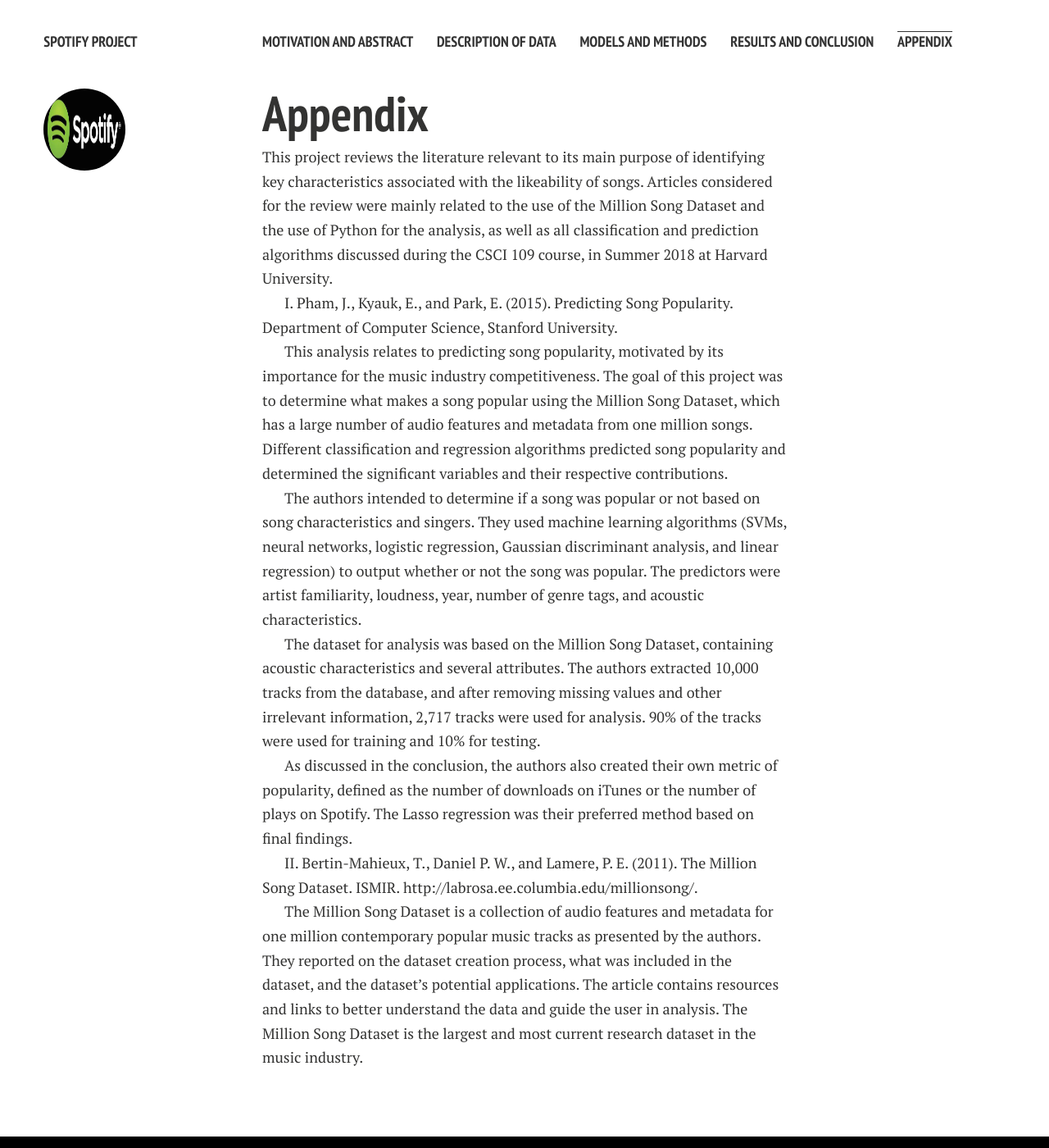
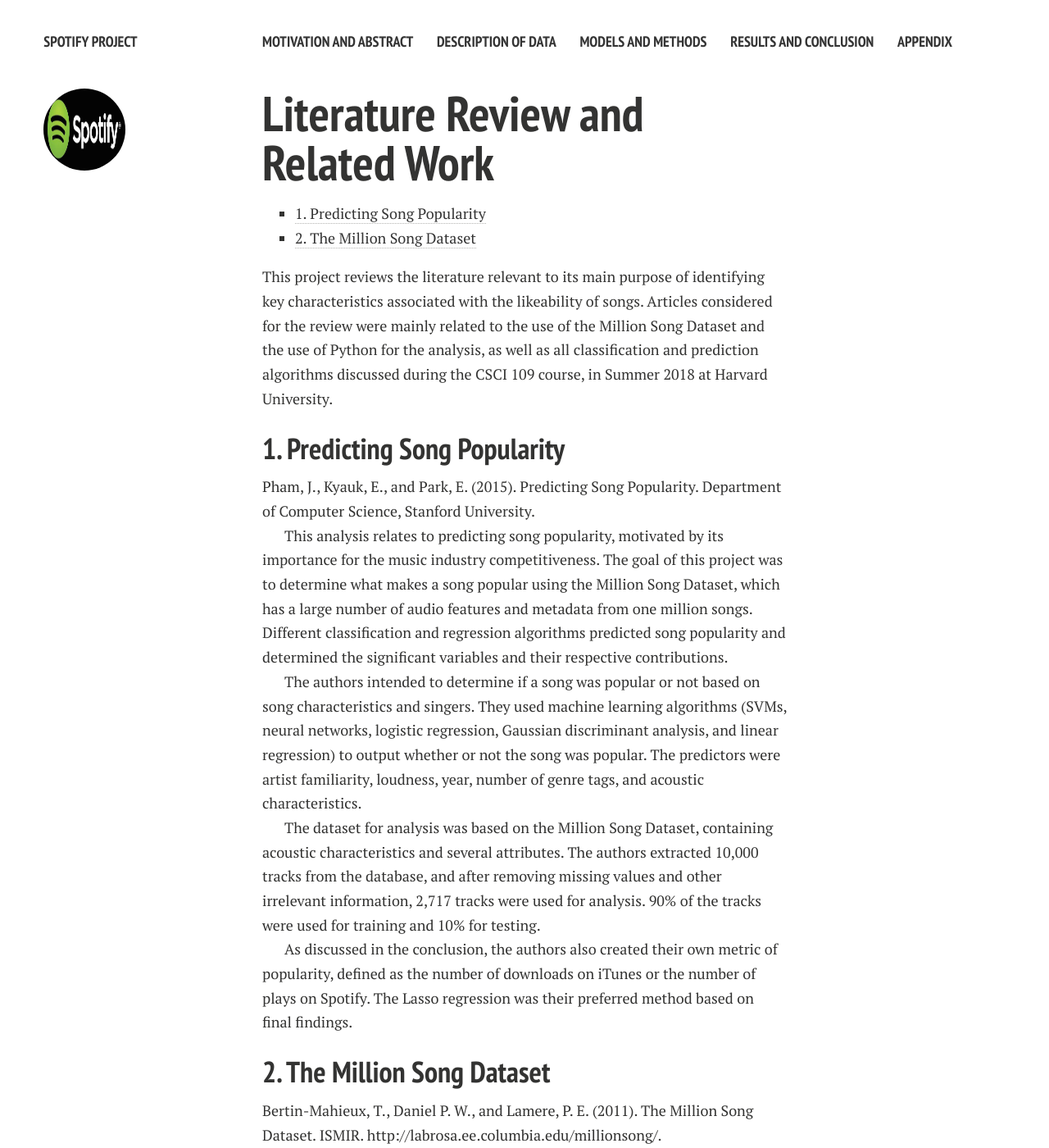
Before and after one commit to lyannaliu/lyannaliu.github.io, a Jekyll site: the page built from Appendix.md, in a window 1280 px wide and 1400 px high. Shown: the whole window at 82% size. Built offline with Jekyll 4.4.1, drawn with Linux system fonts in a browser that asks for light colours; nearby versions of some CDN libraries.

Commit message:
Update Appendix.md

```diff
--- a/Appendix.md
+++ b/Appendix.md
@@ -1,14 +1,19 @@
 ---
 layout: page
-permalink: /Appendix/index.html
-title: Appendix
+permalink: /literature/index.html
+title: Literature
 pubs:
 ---
-# Appendix
+# Literature Review and Related Work
+
+* [1. Predicting Song Popularity](#1)
+* [2. The Million Song Dataset](#2)
 
 This project reviews the literature relevant to its main purpose of identifying key characteristics associated with the likeability of songs. Articles considered for the review were mainly related to the use of the Million Song Dataset and the use of Python for the analysis, as well as all classification and prediction algorithms discussed during the CSCI 109 course, in Summer 2018 at Harvard University.
 
-I. Pham, J., Kyauk, E., and Park, E. (2015). Predicting Song Popularity. Department of Computer Science, Stanford University.
+<h2 id="1">1. Predicting Song Popularity</h2>
+
+Pham, J., Kyauk, E., and Park, E. (2015). Predicting Song Popularity. Department of Computer Science, Stanford University.
 
 This analysis relates to predicting song popularity, motivated by its importance for the music industry competitiveness. The goal of this project was to determine what makes a song popular using the Million Song Dataset, which has a large number of audio features and metadata from one million songs. Different classification and regression algorithms predicted song popularity and determined the significant variables and their respective contributions.
 
@@ -18,6 +23,8 @@ The dataset for analysis was based on the Million Song Dataset, containing acous
 
 As discussed in the conclusion, the authors also created their own metric of popularity, defined as the number of downloads on iTunes or the number of plays on Spotify. The Lasso regression was their preferred method based on final findings.
 
-II.    Bertin-Mahieux, T., Daniel P. W., and Lamere, P. E. (2011). The Million Song Dataset. ISMIR. http://labrosa.ee.columbia.edu/millionsong/.
+<h2 id="2">2. The Million Song Dataset</h2>
+
+Bertin-Mahieux, T., Daniel P. W., and Lamere, P. E. (2011). The Million Song Dataset. ISMIR. http://labrosa.ee.columbia.edu/millionsong/.
 
 The Million Song Dataset is a collection of audio features and metadata for one million contemporary popular music tracks as presented by the authors. They reported on the dataset creation process, what was included in the dataset, and the dataset’s potential applications. The article contains resources and links to better understand the data and guide the user in analysis. The Million Song Dataset is the largest and most current research dataset in the music industry.
```
